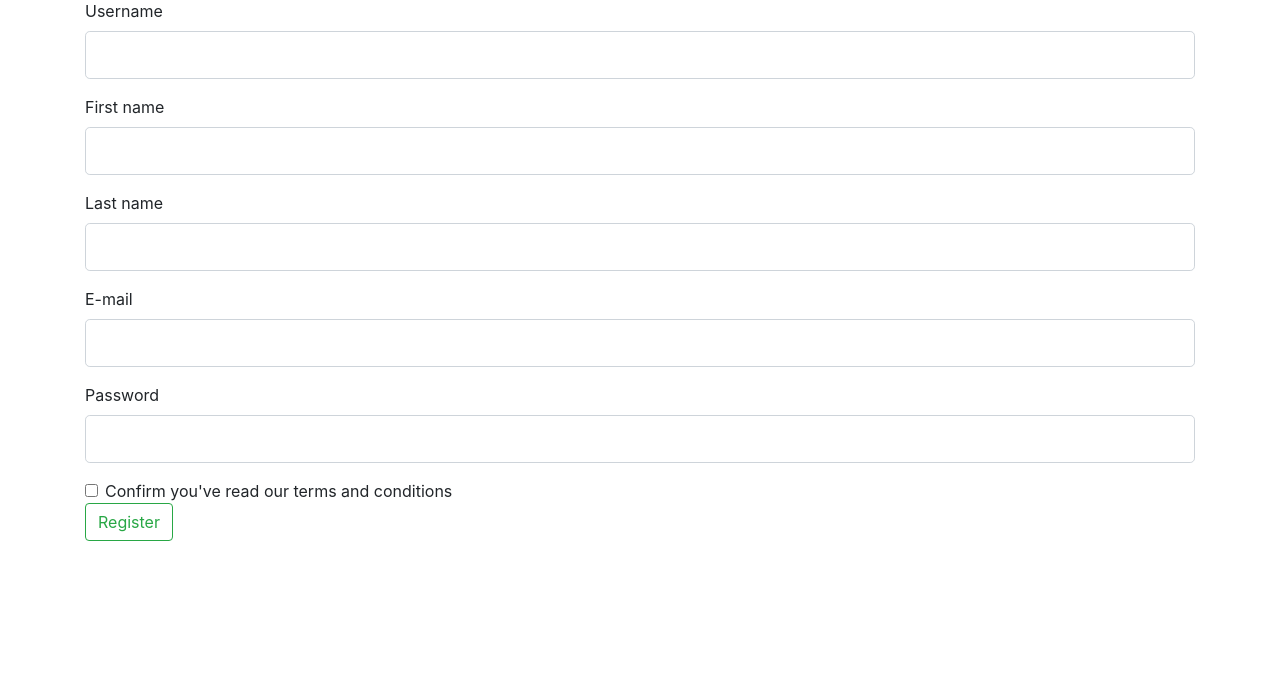
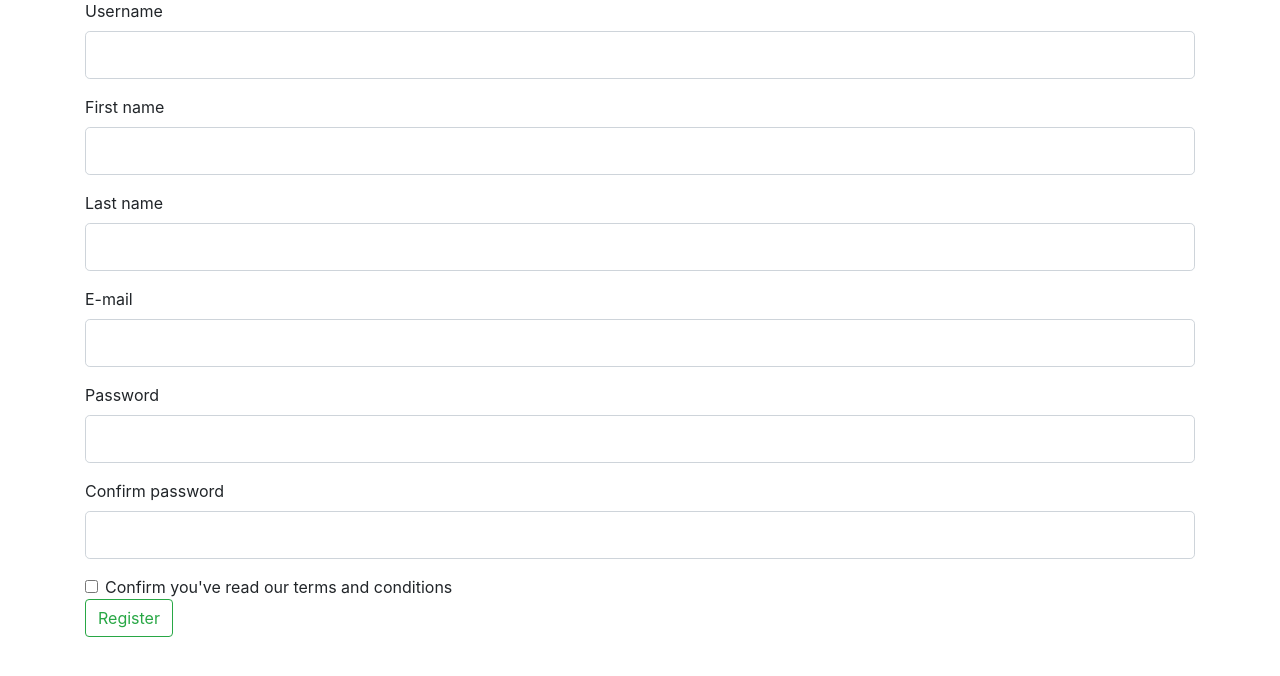
Before and after one commit to Code-Institute-Submissions/3rd-milestone-project, a Flask app: page /register in a window 1280 px wide. Shown: the part 57-733 px from the top of the page. Run offline with Flask 2, Linux system fonts and the light colour scheme; some libraries are stand-ins or nearby versions.

Commit message:
Added confirm password functionality to registration form

```diff
--- a/application/forms.py
+++ b/application/forms.py
@@ -15,6 +15,6 @@ class RegistrationForm(FlaskForm):
     last_name               = StringField('Last name', validators=[DataRequired(message="Please enter your lastname.")])
     email                   = StringField('E-mail', validators=[DataRequired(message="Please enter your e-mail."), Email(message="Please enter a valid e-mail.")])
     password                = PasswordField('Password', validators=[DataRequired(message="Please enter your password."), Length(min=8, message="Your password should be at least 8 characters long.")])
-    #confirm_password       = PasswordField('Confirm password', validators=[DataRequired(), EqualTo('password')])
+    confirm_password       = PasswordField('Confirm password', validators=[DataRequired(), EqualTo('password', message="Password and confirm password fields should match. Please enter the password of your choice.")])
     gdpr_check              = BooleanField('Confirm you\'ve read our terms and conditions', validators=[DataRequired(message="Please confirm that you\'ve read our terms and conditions.")])
     submit                  = SubmitField('Register')
--- a/application/templates/register.html
+++ b/application/templates/register.html
@@ -62,6 +62,18 @@
       {% else %} {{ form.password(class="form-control form-control-lg") }} {%
       endif %}
     </div>
+    <div class="form-group">
+      {{ form.confirm_password.label(class="form-control-label") }} {% if
+      form.confirm_password.errors %} {{
+      form.confirm_password(class="form-control form-control-lg is-invalid") }}
+      <div class="invalid-feedback">
+        {% for error in form.confirm_password.errors %}
+        <span>{{ error }}</span>
+        {% endfor %}
+      </div>
+      {% else %} {{ form.confirm_password(class="form-control form-control-lg")
+      }} {% endif %}
+    </div>
     <div class="form-check">
       {% if form.gdpr_check.errors %} {{ form.gdpr_check(class="form-check-input
       is-invalid") }} {{ form.gdpr_check.label(class="form-check-label") }}
```
